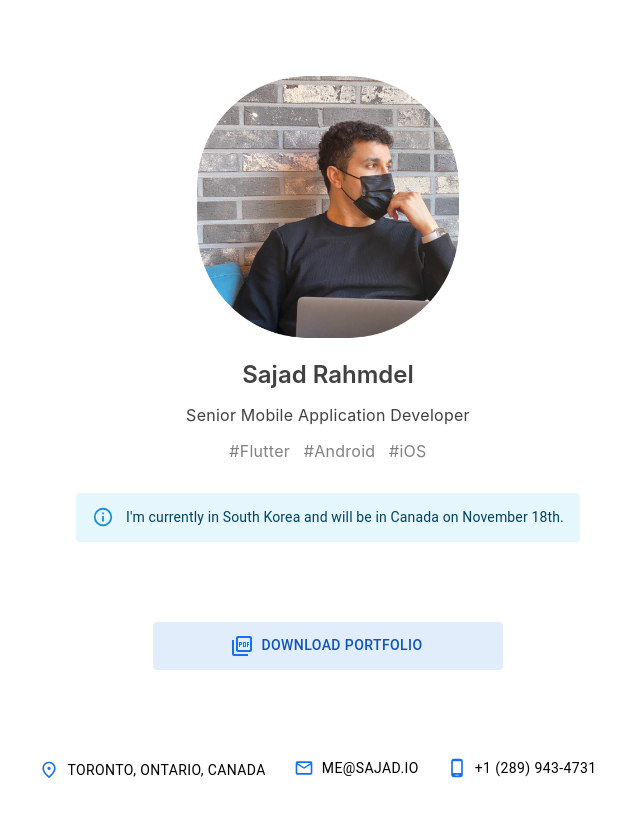
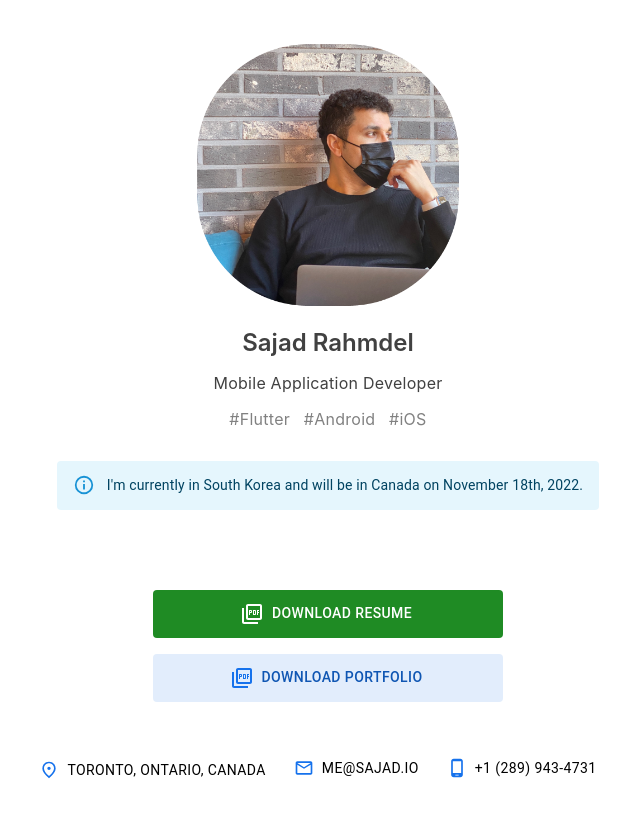
Before and after one commit to sajadmaster/www.sajad.io, a React (Create React App) app: page / in a window 1280 px wide. Shown: the whole page, without its empty margins (312-952 px from the left). Built offline with nearby package versions, Linux system fonts and the light colour scheme.

Commit message:
resume uploaded

```diff
--- a/src/App.js
+++ b/src/App.js
@@ -17,6 +17,7 @@ import PictureAsPdfOutlinedIcon from "@mui/icons-material/PictureAsPdfOutlined";
 
 // etc imports
 import PortfolioPdf from "./assets/sajad.pdf";
+import ResumePdf from "./assets/sajad_resume.pdf";
 
 function App() {
   const [open, setOpen] = React.useState(false);
@@ -58,7 +59,7 @@ function App() {
           <h5>Sajad Rahmdel</h5>
         </Grid>
         <Grid item xs={12}>
-          <body1>Senior Mobile Application Developer</body1>
+          <body1>Mobile Application Developer</body1>
         </Grid>
         <Grid item xs={12}>
           <body2>#Flutter &nbsp; #Android &nbsp; #iOS</body2>
@@ -66,11 +67,39 @@ function App() {
         <Grid item xs={12} margin={2}>
           {/* algin text left */}
           <Alert severity="info">
-            I'm currently in South Korea and will be in Canada on November 18th.
+            I'm currently in South Korea and will be in Canada on November 18th, 2022.
           </Alert>
         </Grid>
 
         <Box sx={{ m: 3 }} />
+        {/* Download Resume Button */}
+        <Grid item xs={12}>
+          <a
+            href={ResumePdf}
+            download="sajad_resume.pdf"
+            style={{ textDecoration: "none" }}
+          >
+            <Button
+
+              variant="contained"
+              size="lg"
+              active
+              startIcon={
+                <PictureAsPdfOutlinedIcon style={{ color: "#FFFFFF" }} />
+              }
+              style={{
+                maxWidth: "350px",
+                maxHeight: "48px",
+                minWidth: "350px",
+                minHeight: "48px",
+                color: "#FFFFFF",
+                backgroundColor: "#1F8B24",             }}
+              sx={{ boxShadow: 0 }}
+            >
+              Download Resume
+            </Button>
+          </a>
+        </Grid>
         {/* Download Portfolio Button */}
         <Grid item xs={12}>
           <a
```
Also changed, not shown: 1 other file (tests, documents, lock files or other folders).
